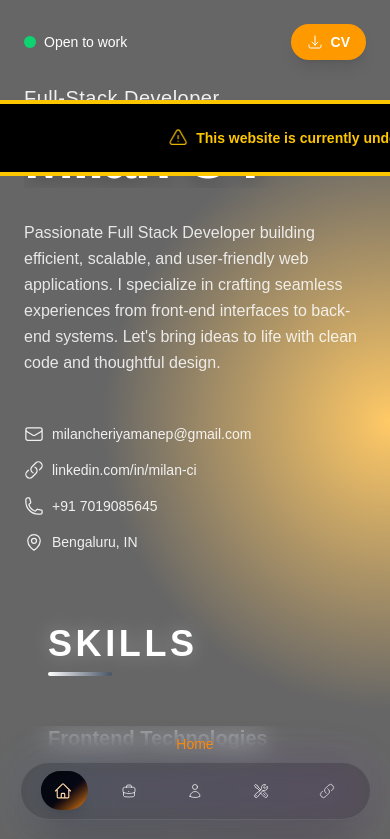
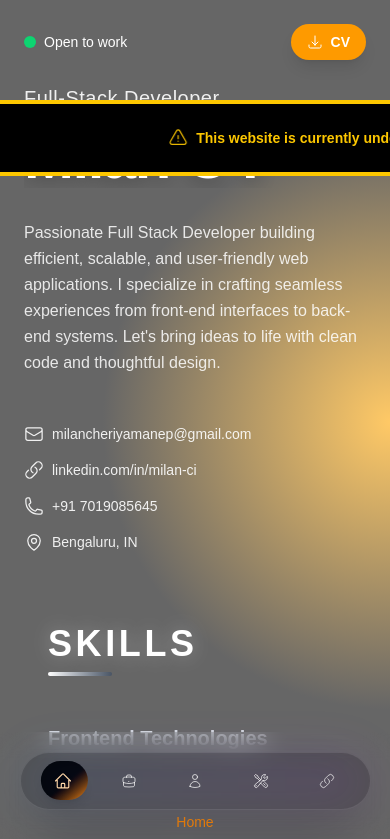
Before and after one commit to Milan-C-I/milan, a Next.js app: page / in a window 390 px wide. Shown: the top 839 px of the page. Built offline with nearby package versions, Linux system fonts and the light colour scheme.

Commit message:
navbar and skillpage changes

```diff
--- a/app/components/Navbar.tsx
+++ b/app/components/Navbar.tsx
@@ -67,12 +67,10 @@ const Navbar: React.FC<NavbarProps> = ({ activeTab, onTabChange, isVisible = tru
         isVisible ? 'translate-y-0 sm:translate-y-0 opacity-100' : 'translate-y-0 opacity-0'
       }`}
     >
-      <div className="sm:hidden text-orange-400 text-sm text-center mb-2 font-medium">
-          {navItems.find(item => item.id === activeTab)?.label}
-        </div>
+
       <nav
         ref={navRef}
-        className="relative w-[90vw] m-auto sm:w-auto max-w-md sm:max-w-none bg-black/20 backdrop-blur-lg rounded-full mb-3 px-3 py-3 sm:px-3 sm:py-3 border border-white/10 shadow-2xl"
+        className="relative w-[90vw] m-auto sm:w-auto max-w-md sm:max-w-none bg-black/20 backdrop-blur-lg rounded-full mt-3 mb-0.5 px-3 py-3 sm:px-3 sm:py-3 border border-white/10 shadow-2xl"
       >
         {/* Sliding indicator */}
         <div
@@ -134,6 +132,9 @@ const Navbar: React.FC<NavbarProps> = ({ activeTab, onTabChange, isVisible = tru
         {/* Glow effect */}
         <div className="absolute inset-0 rounded-full bg-gradient-to-r from-blue-500/20 to-purple-600/20 blur-xl opacity-50" />
       </nav>
+            <div className="sm:hidden text-orange-400 text-sm text-center font-medium">
+          {navItems.find(item => item.id === activeTab)?.label}
+        </div>
     </div>
   );
 };
--- a/app/components/SkillsPage.tsx
+++ b/app/components/SkillsPage.tsx
@@ -282,7 +282,7 @@ const SkillsPage: React.FC<SkillsPageProps> = ({ isVisible = true }) => {
                       <div //card size
                         className={`w-32 h-38 sm:w-38 sm:h-48 md:w-48 md:h-56 lg:w-56 lg:h-64 bg-white/10 backdrop-blur-xl rounded-sm  border border-white/20 shadow-xl flex items-center justify-center p-3 transition-all duration-500 ${
                           isActive
-                            ? "bg-gradient-to-br from-blue-500/40 to-purple-600/40 border-blue-400/60 shadow-2xl"
+                            ? "bg-gradient-to-br from-black/40 via-black/20 to-orange-400/40 border-blue-400/60 shadow-2xl"
                             : "hover:bg-white/20 hover:border-white/30"
                         }`}
                       >
@@ -330,18 +330,18 @@ const SkillsPage: React.FC<SkillsPageProps> = ({ isVisible = true }) => {
           >
             {/* Simple progress track */}
             <div
-              className="absolute top-0 left-0 h-full bg-gradient-to-r from-blue-500 to-purple-600 rounded-full transition-all duration-300"
+              className="absolute top-0 left-0 h-full bg-gradient-to-r from-black to-orange-400 rounded-full transition-all duration-300"
               style={{ width: `${progressPercentage}%` }}
             />
 
             {/* Progress handle */}
             <div
-              className={`absolute top-1/2 w-6 h-6 sm:w-8 sm:h-8 bg-white rounded-full shadow-lg transform -translate-y-1/2 transition-all duration-300 cursor-grab ${
+              className={`absolute top-1/2 w-6 h-6 sm:w-8 sm:h-8 bg-gray-500 rounded-full shadow-lg transform -translate-y-1/2 transition-all duration-300 cursor-grab ${
                 isDragging ? "scale-125 cursor-grabbing shadow-2xl" : "group-hover:scale-110"
               }`}
               style={{ left: `${progressPercentage}%`, transform: "translate(-50%, -50%)" }}
             >
-              <div className="absolute inset-1 bg-gradient-to-r from-blue-500 to-purple-600 rounded-full" />
+              <div className="absolute inset-1 bg-gradient-to-br from-black via-black to-orange-400 rounded-full" />
             </div>
           </div>
         </div>
```
